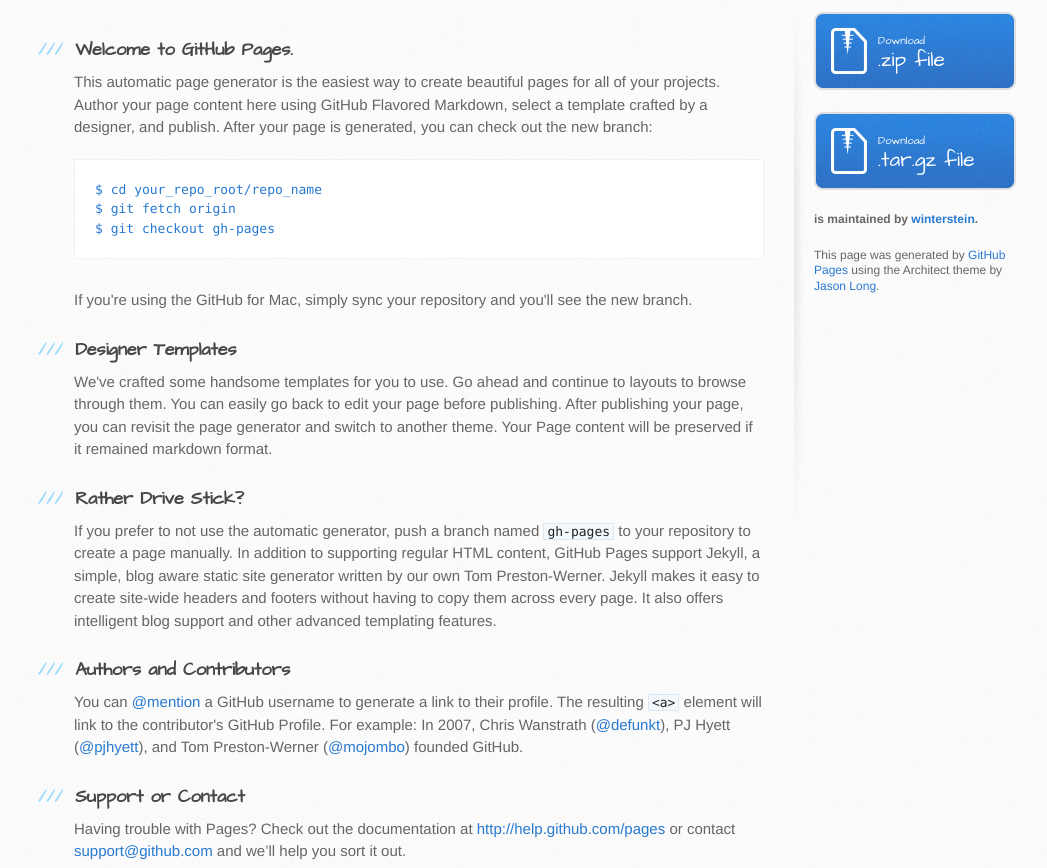
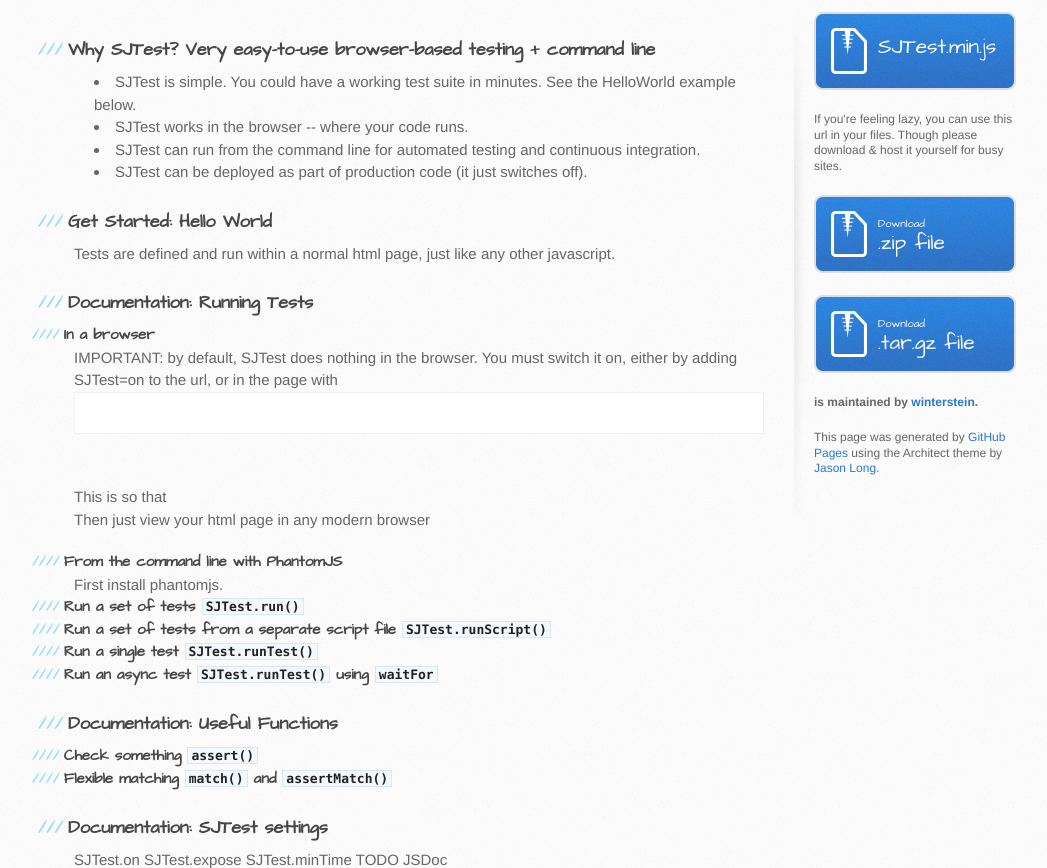
Before and after one commit to winterstein/SJTest, a plain HTML site: page index.html in a window 1280 px wide. Shown: the part 220-1088 px from the top of the page, without its empty margins (96-1143 px from the left). Drawn offline with Linux system fonts and the light colour scheme.

Commit message:
pages wip

```diff
--- a/index.html
+++ b/index.html
@@ -13,7 +13,7 @@
     <script src="//html5shiv.googlecode.com/svn/trunk/html5.js"></script>
     <![endif]-->
 
-    <title>SJTest by winterstein</title>
+    <title>SJTest: Simple Javascript Testing, by winterstein</title>
   </head>
 
   <body>
@@ -28,18 +28,52 @@
     <div id="content-wrapper">
       <div class="inner clearfix">
         <section id="main-content">
-          <h3>
-<a name="welcome-to-github-pages" class="anchor" href="#welcome-to-github-pages"><span class="octicon octicon-link"></span></a>Welcome to GitHub Pages.</h3>
+          <h3>Why SJTest? Very easy-to-use browser-based testing + command line</h3>
+			<ul>
+				<li>SJTest is simple. You could have a working test suite in minutes. See the HelloWorld example below.</li>
+				<li>SJTest works in the browser -- where your code runs.</li>
+				<li>SJTest can run from the command line for automated testing and continuous integration.</li>
+				<li>SJTest can be deployed as part of production code (it just switches off).</li>
+			</ul>
 
-<p>This automatic page generator is the easiest way to create beautiful pages for all of your projects. Author your page content here using GitHub Flavored Markdown, select a template crafted by a designer, and publish. After your page is generated, you can check out the new branch:</p>
+          <h3>Get Started: Hello World</h3>
 
-<pre><code>$ cd your_repo_root/repo_name
-$ git fetch origin
-$ git checkout gh-pages
-</code></pre>
+			Tests are defined and run within a normal html page, just like any other javascript.
 
-<p>If you're using the GitHub for Mac, simply sync your repository and you'll see the new branch.</p>
+		  <h3>Documentation: Running Tests</h3>
 
+			<h4>In a browser</h4>
+			IMPORTANT: by default, SJTest <i>does nothing</i> in the browser. You must switch it on,
+			either by adding SJTest=on to the url, or in the page with <pre><code><script>SJTest.on = true;</script></code></pre><br>
+			This is so that
+
+			<p>Then just view your html page in any modern browser</p>
+
+			<h4>From the command line with PhantomJS</h4>
+			First install phantomjs.
+
+			<h4>Run a set of tests	<code>SJTest.run()</code></h4>
+
+			<h4>Run a set of tests from a separate script file	<code>SJTest.runScript()</code></h4>
+
+			<h4>Run a single test	<code>SJTest.runTest()</code></h4>
+
+			<h4>Run an async test	<code>SJTest.runTest()</code> using <code>waitFor</code></h4>
+
+		  <h3>Documentation: Useful Functions</h3>
+			<h4>Check something	<code>assert()</code></h4>
+
+			<h4>Flexible matching	<code>match()</code> and <code>assertMatch()</code></h4>
+
+		  <h3>Documentation: SJTest settings</h3>
+
+			SJTest.on
+
+			SJTest.expose
+
+			SJTest.minTime
+
+			TODO JSDoc
 <h3>
 <a name="designer-templates" class="anchor" href="#designer-templates"><span class="octicon octicon-link"></span></a>Designer Templates</h3>
 
@@ -61,7 +95,11 @@
 <p>Having trouble with Pages? Check out the documentation at <a href="http://help.github.com/pages">http://help.github.com/pages</a> or contact <a href="mailto:support@github.com">support@github.com</a> and we’ll help you sort it out.</p>
         </section>
 
+
         <aside id="sidebar">
+			<a href='SJTest.min.js' class='button'>SJTest.min.js</a>
+			<p><small>If you're feeling lazy, you can use this url in your files. Though please download &amp; host it yourself for busy sites.</small></p>
+
           <a href="https://github.com/winterstein/SJTest/zipball/master" class="button">
             <small>Download</small>
             .zip file
@@ -75,6 +113,7 @@
 
           <p>This page was generated by <a href="pages.github.com">GitHub Pages</a> using the Architect theme by <a href="https://twitter.com/jasonlong">Jason Long</a>.</p>
         </aside>
+
       </div>
     </div>
 
```
